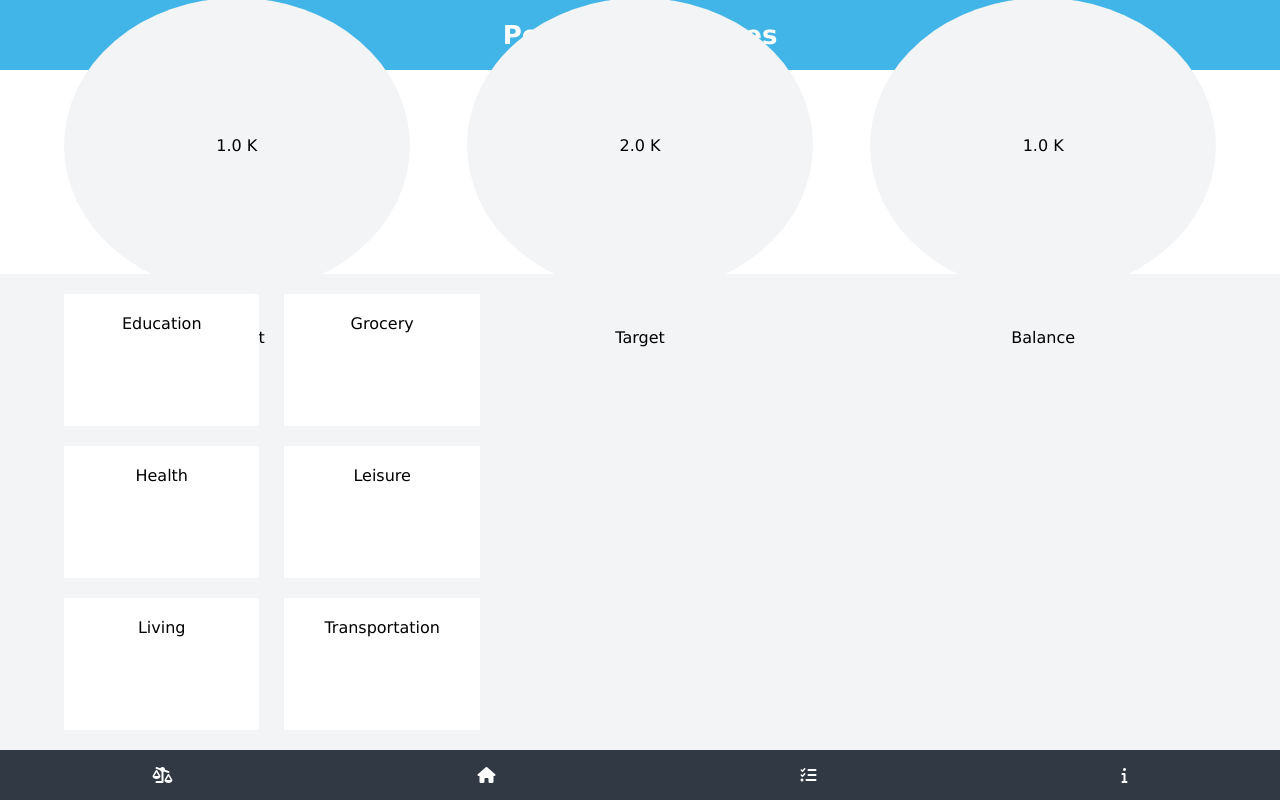
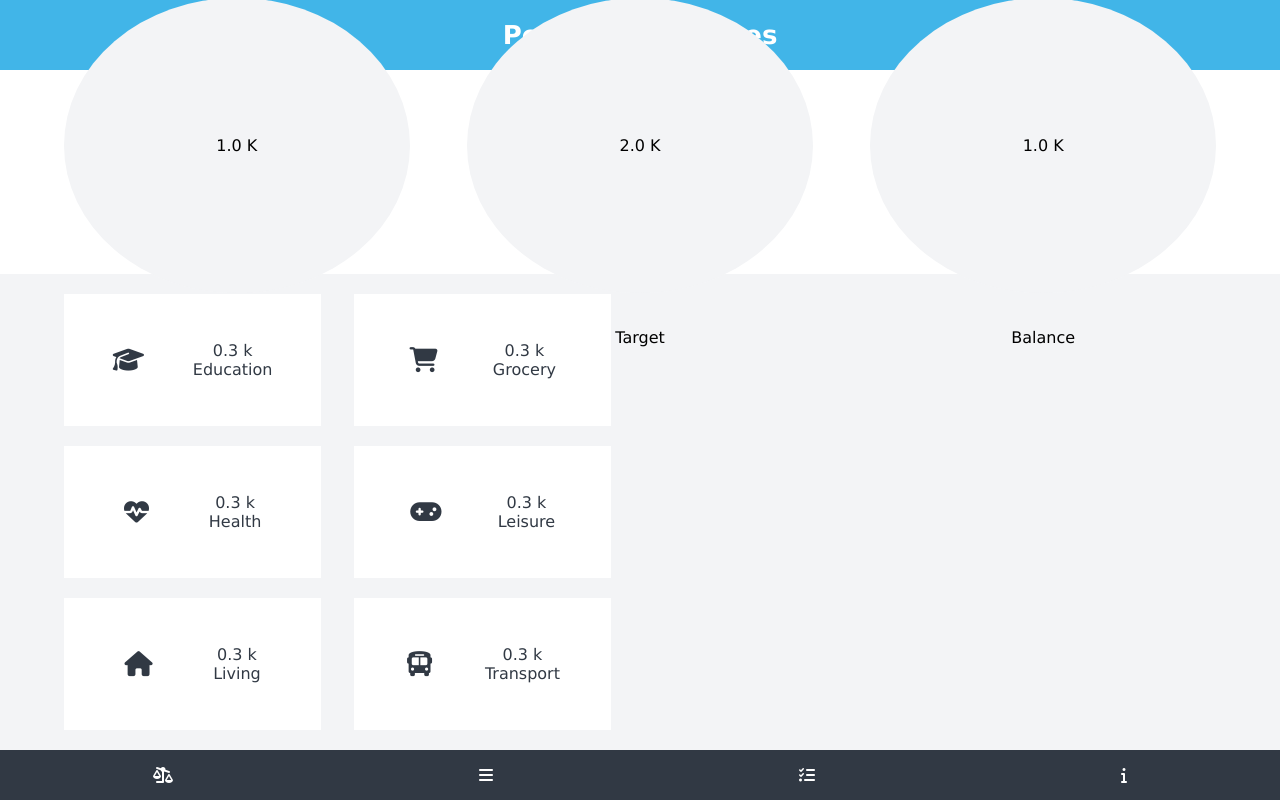
Before and after one commit to tadeuasarro/track-app, a React (Create React App) app: page / in a window 1280 px wide. Both pictures are taken after a click on the button "Login". Built offline with nearby package versions, Linux system fonts and the light colour scheme.

Commit message:
Now actually finish work on the home screen for the time being

```diff
--- a/src/components/footer/Footer.js
+++ b/src/components/footer/Footer.js
@@ -7,7 +7,7 @@ const Footer = () => (
       <i className="fas fa-balance-scale-right" />
     </Link>
     <Link className="footer-link" to="/">
-      <i className="fas fa-home" />
+      <i className="fas fa-bars" />
     </Link>
     <Link className="footer-link" to="/progress">
       <i className="fas fa-tasks" />
--- a/src/components/home/Home.js
+++ b/src/components/home/Home.js
@@ -20,12 +20,48 @@ const Home = () => (
       </div>
       <div className="home-catalogue-container">
         <div className="home-catalogue">
-          <div className="home-catalogue-item">Education</div>
-          <div className="home-catalogue-item">Grocery</div>
-          <div className="home-catalogue-item">Health</div>
-          <div className="home-catalogue-item">Leisure</div>
-          <div className="home-catalogue-item">Living</div>
-          <div className="home-catalogue-item">Transportation</div>
+          <div className="home-catalogue-item">
+            <i className="fas fa-graduation-cap" />
+            <div>
+              <p>0.3 k</p>
+              <span>Education</span>
+            </div>
+          </div>
+          <div className="home-catalogue-item">
+            <i className="fas fa-shopping-cart" />
+            <div>
+              <p>0.3 k</p>
+              <span>Grocery</span>
+            </div>
+          </div>
+          <div className="home-catalogue-item">
+            <i className="fas fa-heartbeat" />
+            <div>
+              <p>0.3 k</p>
+              <p>Health</p>
+            </div>
+          </div>
+          <div className="home-catalogue-item">
+            <i className="fas fa-gamepad" />
+            <div>
+              <p>0.3 k</p>
+              <span>Leisure</span>
+            </div>
+          </div>
+          <div className="home-catalogue-item">
+            <i className="fas fa-home" />
+            <div>
+              <p>0.3 k</p>
+              <span>Living</span>
+            </div>
+          </div>
+          <div className="home-catalogue-item">
+            <i className="fas fa-bus" />
+            <div>
+              <p>0.3 k</p>
+              <span>Transport</span>
+            </div>
+          </div>
         </div>
       </div>
     </div>
--- a/src/components/home/home.css
+++ b/src/components/home/home.css
@@ -43,4 +43,12 @@
   text-align: center;
   width: 47%;
   margin-bottom: 20px;
+  display: flex;
+  align-items: center;
+  justify-content: space-evenly;
+  color: #313944;
 }
+
+.home-catalogue-item i {
+  font-size: 25px;
+}
```
